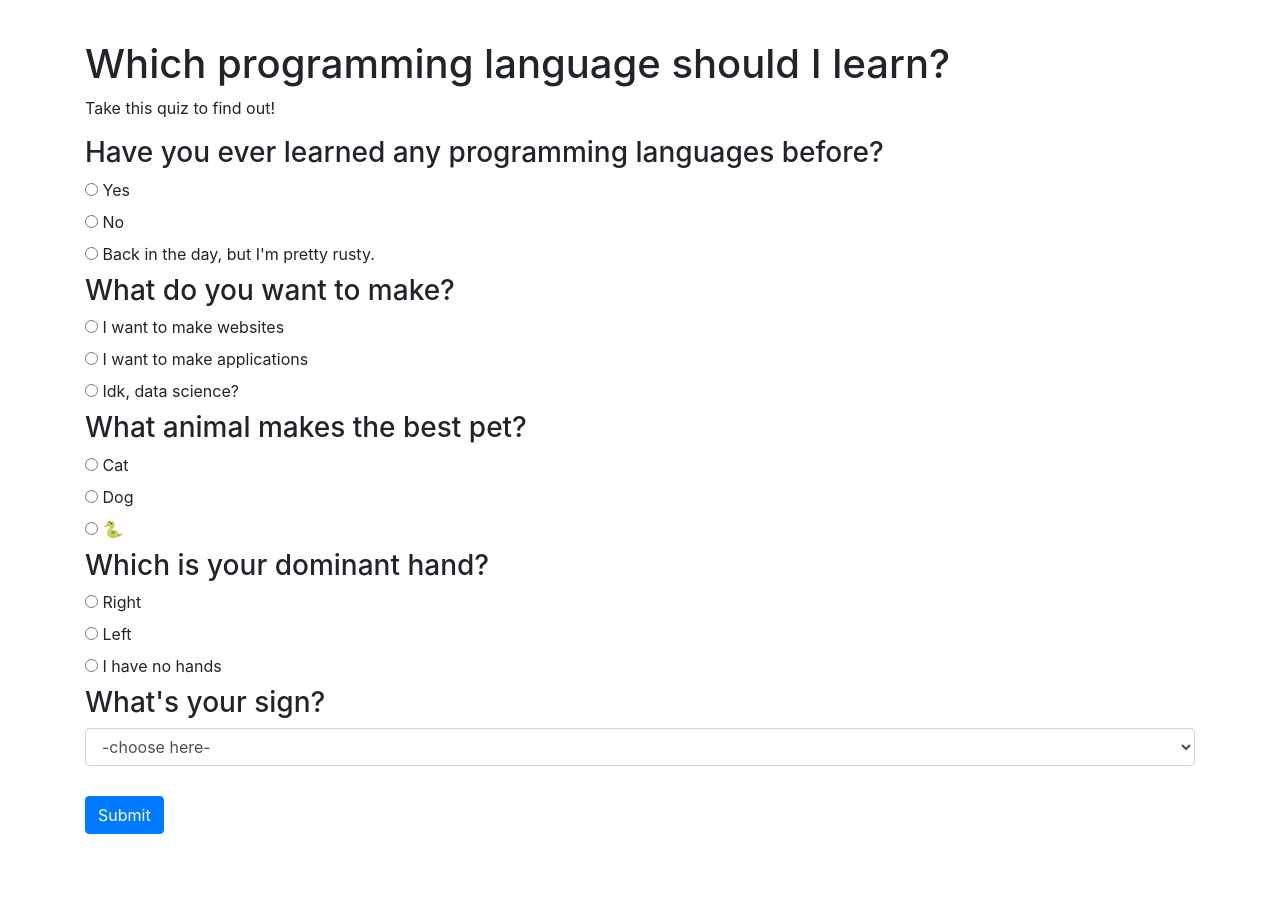
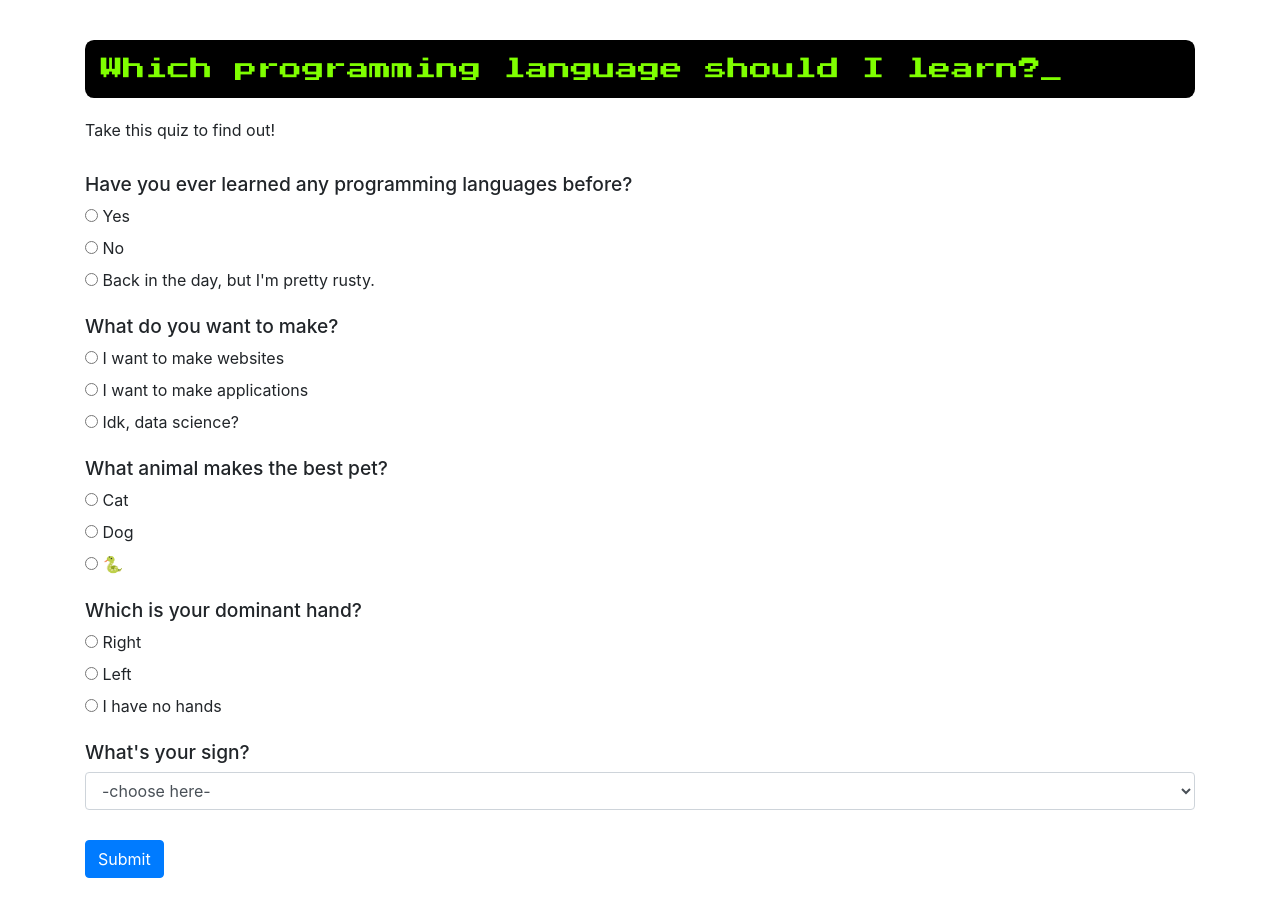
Before and after one commit to njhnny/programming-language-suggester, a plain HTML site: page index.html in a window 1280 px wide. Before the commit the page ends 869 px from the top, so only its background shows below. Drawn offline with Linux system fonts and the light colour scheme.

Commit message:
update for submission

```diff
--- a/css/styles.css
+++ b/css/styles.css
@@ -12,4 +12,16 @@
 
 h1 {
   margin-top: 40px;
+  margin-bottom: 20px;
+  padding: .7em;
+  font-family: 'Press Start 2P';
+  font-size: 1.4em;
+  color: chartreuse;
+  background-color: black;
+  border-radius: .4em;
 }
+
+h3 {
+  font-size: 1.2em;
+  padding-top: 15px;
+}
--- a/index.html
+++ b/index.html
@@ -4,12 +4,13 @@
   <title>Language Suggester</title>
   <link href="css/bootstrap.css" rel="stylesheet" type="text/css">
   <link href="css/styles.css" rel="stylesheet" type="text/css">
+  <link href="https://fonts.googleapis.com/css2?family=Press+Start+2P&display=swap" rel="stylesheet">
   <script src="js/jquery-3.5.1.js"></script>
   <script src="js/scripts.js"></script>
 </head>
 <body>
   <div class="container">
-    <h1>Which programming language should I learn?</h1>
+    <h1>Which programming language should I learn?<span class="blink">_</span></h1>
     <p>Take this quiz to find out!</p>
   </div>
   <form id="suggester">
--- a/js/scripts.js
+++ b/js/scripts.js
@@ -1,3 +1,9 @@
+function blink_text() {
+  $('.blink').fadeOut(150);
+  $('.blink').fadeIn(300);
+}
+setInterval(blink_text, 1500);
+
 $(document).ready(function() {
   $("form#suggester").submit(function(event) {
     event.preventDefault();
@@ -45,7 +51,11 @@ $(document).ready(function() {
     } else if (languageC >= languageA && languageC >= languageB) {
       $('#javascript').show();
     }
-
-
   });
 });
+
+$("btn").click(function() {
+  $('html,body').animate({
+      scrollBottom: $("#result").offset().bottom},
+      'slow');
+});
```
